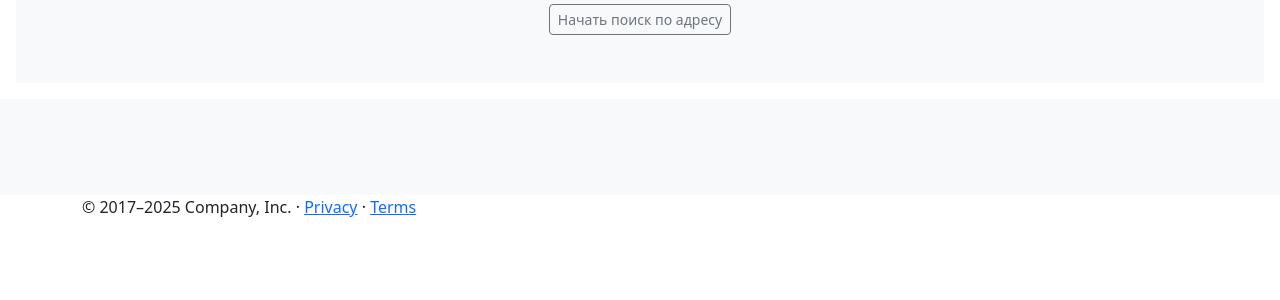
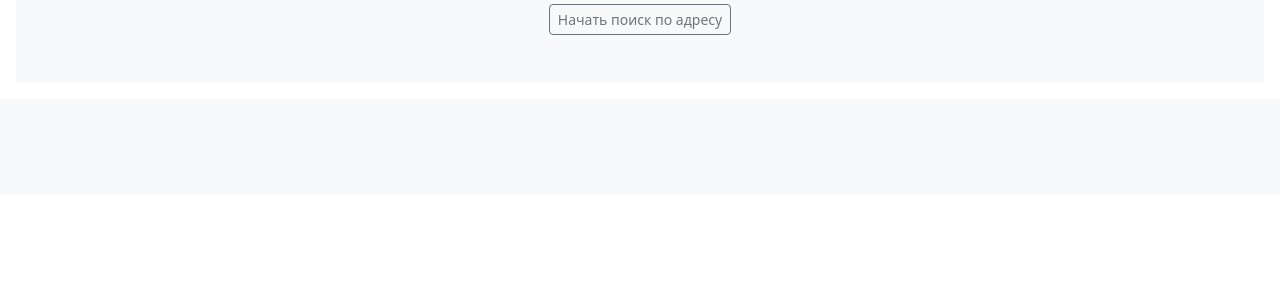
Before and after one commit to Tempays/web_project, a Flask app: page / in a window 1280 px wide. Shown: the part 451-751 px from the top of the page. Run offline with Flask 3, Linux system fonts and the light colour scheme; data that the repository does not hold is empty.

Commit message:
small changes

```diff
--- a/templates/base.html
+++ b/templates/base.html
@@ -37,8 +37,5 @@
     </div>
   </header>
     {% block body%}{% endblock %}
-<footer class="container">
-    <p>© 2017–2025 Company, Inc. · <a href="#">Privacy</a> · <a href="#">Terms</a></p>
-  </footer>
 </body>
 </html>
```
Also changed, not shown: requirements.txt (+9 -4 lines).
